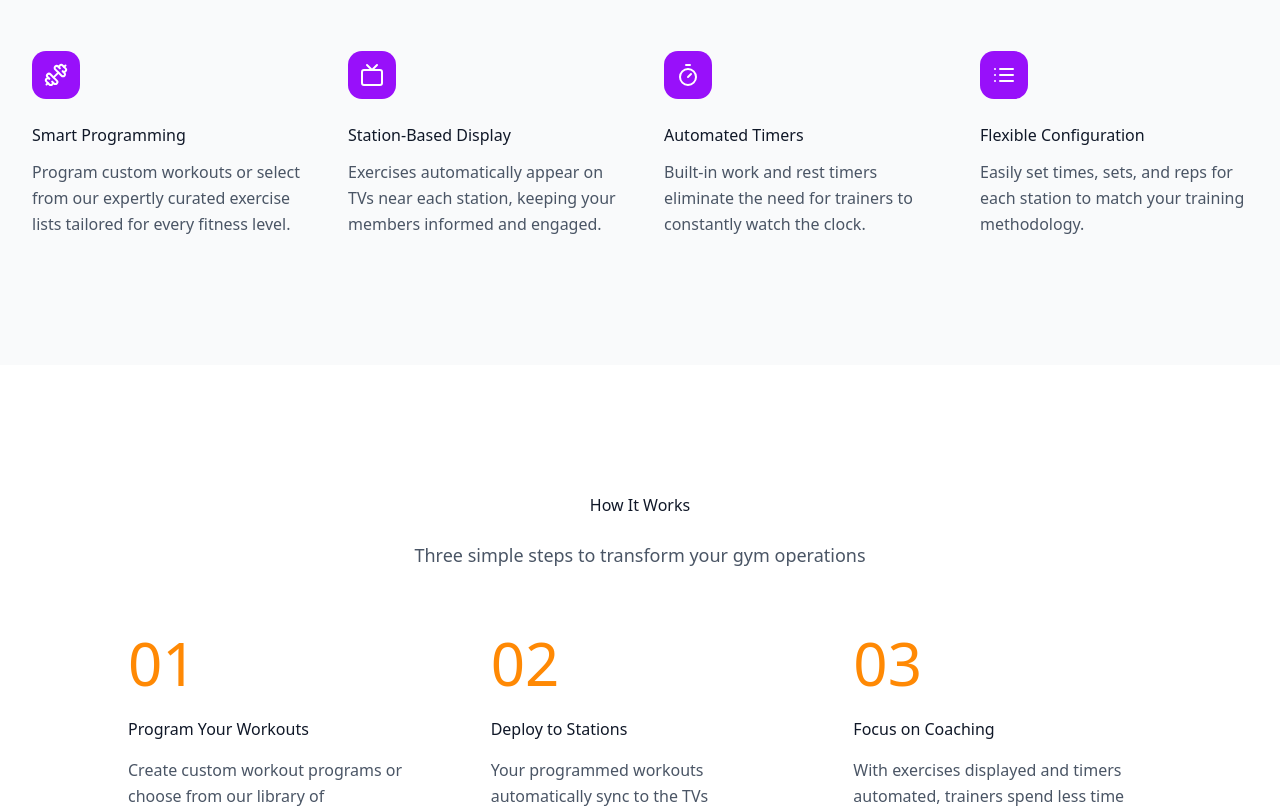
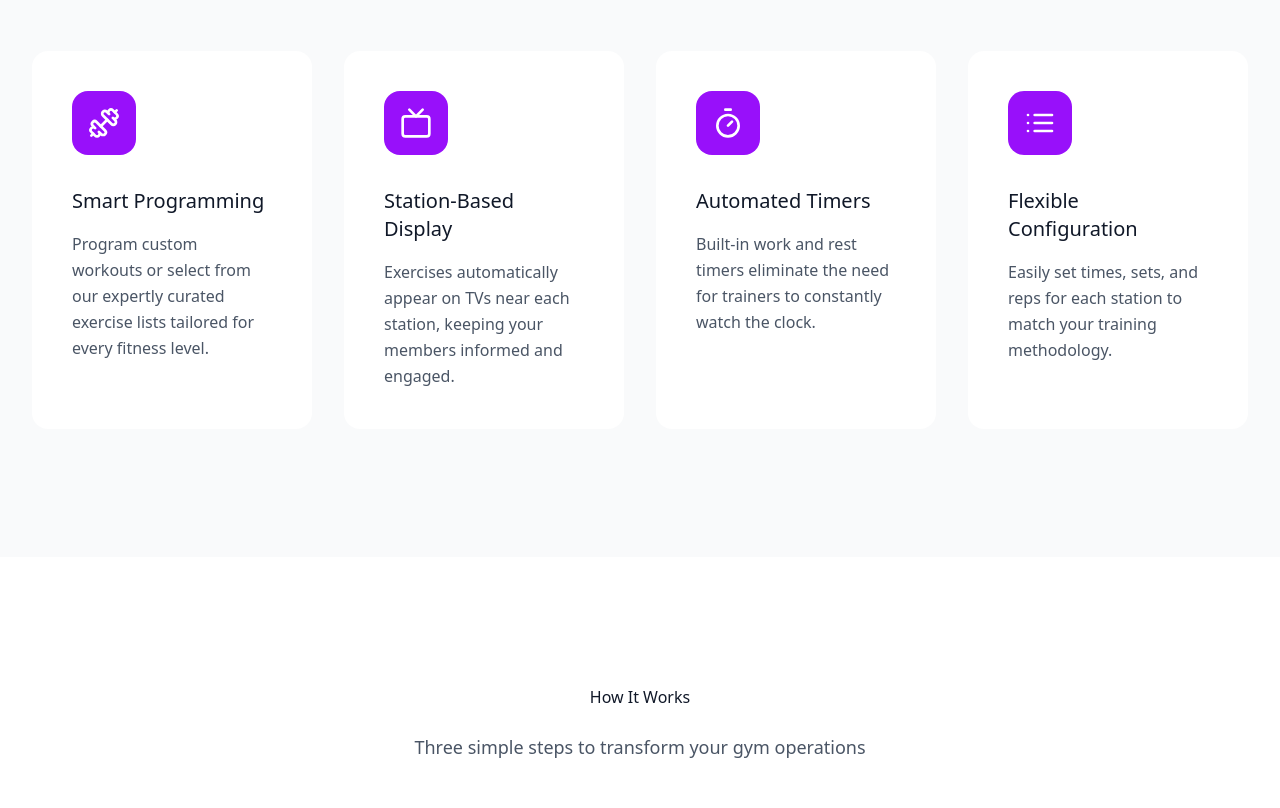
Before and after one commit to choccy-box/public-website, a React (Vite) app: page / in a window 1280 px wide. Shown: the part 1240-2048 px from the top of the page. Built offline with nearby package versions, Linux system fonts and the light colour scheme.

Commit message:
fix: design changes

```diff
--- a/src/components/Features.tsx
+++ b/src/components/Features.tsx
@@ -34,14 +34,17 @@ export function Features() {
           </p>
         </div>
         <div className="mx-auto mt-16 max-w-7xl">
-          <div className="grid grid-cols-1 gap-12 sm:grid-cols-2 lg:grid-cols-4">
+          <div className="grid grid-cols-1 gap-8 sm:grid-cols-2 lg:grid-cols-4">
             {features.map((feature) => (
-              <article key={feature.name} className="relative">
-                <div className="flex items-center justify-center w-12 h-12 rounded-xl bg-purple-600 text-white mb-6" aria-hidden="true">
-                  <feature.icon className="h-6 w-6" />
+              <article
+                key={feature.name}
+                className="relative group p-10 bg-white rounded-2xl border-2 border-gray-900 hover:bg-purple-600 hover:border-purple-600 hover:shadow-2xl transition-all duration-500 cursor-pointer"
+              >
+                <div className="flex items-center justify-center w-16 h-16 rounded-2xl bg-purple-600 group-hover:bg-white text-white group-hover:text-purple-600 mb-8 transition-all duration-500" aria-hidden="true">
+                  <feature.icon className="h-8 w-8" />
                 </div>
-                <h3 className="text-gray-900 mb-3">{feature.name}</h3>
-                <p className="text-gray-600 leading-relaxed">{feature.description}</p>
+                <h3 className="text-gray-900 group-hover:text-white mb-4 text-xl font-medium transition-colors duration-500">{feature.name}</h3>
+                <p className="text-gray-600 group-hover:text-purple-100 leading-relaxed transition-colors duration-500">{feature.description}</p>
               </article>
             ))}
           </div>
--- a/src/components/HowItWorks.tsx
+++ b/src/components/HowItWorks.tsx
@@ -27,12 +27,12 @@ export function HowItWorks() {
           </p>
         </div>
         <div className="mx-auto max-w-5xl">
-          <ol className="grid grid-cols-1 gap-16 lg:grid-cols-3">
+          <ol className="grid grid-cols-1 gap-8 lg:grid-cols-3">
             {steps.map((step) => (
-              <li key={step.number} className="relative">
-                <div className="text-6xl font-light text-orange-400 mb-6" aria-label={`Step ${step.number}`}>{step.number}</div>
-                <h3 className="text-gray-900 mb-4">{step.title}</h3>
-                <p className="text-gray-600 leading-relaxed">{step.description}</p>
+              <li key={step.number} className="relative group p-10 bg-white rounded-2xl border-2 border-gray-900 hover:bg-orange-400 hover:border-orange-400 hover:shadow-2xl transition-all duration-500 cursor-pointer">
+                <div className="text-7xl font-light text-orange-400 group-hover:text-white mb-8 transition-colors duration-500" aria-label={`Step ${step.number}`}>{step.number}</div>
+                <h3 className="text-gray-900 group-hover:text-white mb-4 text-xl font-medium transition-colors duration-500">{step.title}</h3>
+                <p className="text-gray-600 group-hover:text-orange-50 leading-relaxed transition-colors duration-500">{step.description}</p>
               </li>
             ))}
           </ol>
--- a/src/index.css
+++ b/src/index.css
@@ -699,6 +699,138 @@
       padding-inline: calc(var(--spacing) * 8);
     }
   }
+
+  /* Hover states */
+  .hover\:bg-purple-600:hover {
+    background-color: var(--color-purple-600);
+  }
+
+  .hover\:border-purple-600:hover {
+    border-color: var(--color-purple-600);
+  }
+
+  .hover\:bg-orange-400:hover {
+    background-color: var(--color-orange-400);
+  }
+
+  .hover\:border-orange-400:hover {
+    border-color: var(--color-orange-400);
+  }
+
+  .hover\:bg-orange-400:hover {
+    background-color: var(--color-orange-400);
+  }
+
+  .hover\:shadow-2xl:hover {
+    box-shadow: 0 25px 50px -12px rgba(147, 51, 234, 0.25);
+  }
+
+  .hover\:scale-105:hover {
+    transform: scale(1.05);
+  }
+
+  .hover\:from-purple-700:hover {
+    background-image: linear-gradient(to right, oklch(.48 .275 302.321), var(--color-orange-600));
+  }
+
+  .hover\:to-orange-600:hover {
+    background-image: linear-gradient(to right, oklch(.48 .275 302.321), oklch(.655 .213 47.604));
+  }
+
+  .bg-gradient-to-r {
+    background-image: linear-gradient(to right, var(--color-purple-600), var(--color-orange-500));
+  }
+
+  .from-purple-600 {
+    --gradient-from: var(--color-purple-600);
+  }
+
+  .to-orange-500 {
+    --gradient-to: var(--color-orange-500);
+  }
+
+  .shadow-lg {
+    box-shadow: 0 10px 15px -3px rgba(0, 0, 0, 0.1), 0 4px 6px -2px rgba(0, 0, 0, 0.05);
+  }
+
+  button {
+    cursor: pointer;
+    border: none;
+    font-family: inherit;
+  }
+
+  button:active {
+    transform: scale(0.98);
+  }
+
+  .group:hover .group-hover\:bg-white {
+    background-color: var(--color-white);
+  }
+
+  .group:hover .group-hover\:text-purple-600 {
+    color: var(--color-purple-600);
+  }
+
+  .group:hover .group-hover\:text-white {
+    color: var(--color-white);
+  }
+
+  .group:hover .group-hover\:text-purple-100 {
+    color: var(--color-purple-100);
+  }
+
+  .group:hover .group-hover\:text-orange-50 {
+    color: #fff5f0;
+  }
+
+  .text-7xl {
+    font-size: 4.5rem;
+    line-height: 1;
+  }
+
+  .cursor-pointer {
+    cursor: pointer;
+  }
+
+  .rounded-2xl {
+    border-radius: 1rem;
+  }
+
+  .w-16 {
+    width: calc(var(--spacing) * 16);
+  }
+
+  .h-16 {
+    height: calc(var(--spacing) * 16);
+  }
+
+  .h-8 {
+    height: calc(var(--spacing) * 8);
+  }
+
+  .w-8 {
+    width: calc(var(--spacing) * 8);
+  }
+
+  .p-10 {
+    padding: calc(var(--spacing) * 10);
+  }
+
+  .mb-8 {
+    margin-bottom: calc(var(--spacing) * 8);
+  }
+
+  .mb-4 {
+    margin-bottom: calc(var(--spacing) * 4);
+  }
+
+  .font-medium {
+    font-weight: var(--font-weight-medium);
+  }
+
+  .duration-500 {
+    transition-duration: 500ms;
+  }
 }
 
 :root {
```
